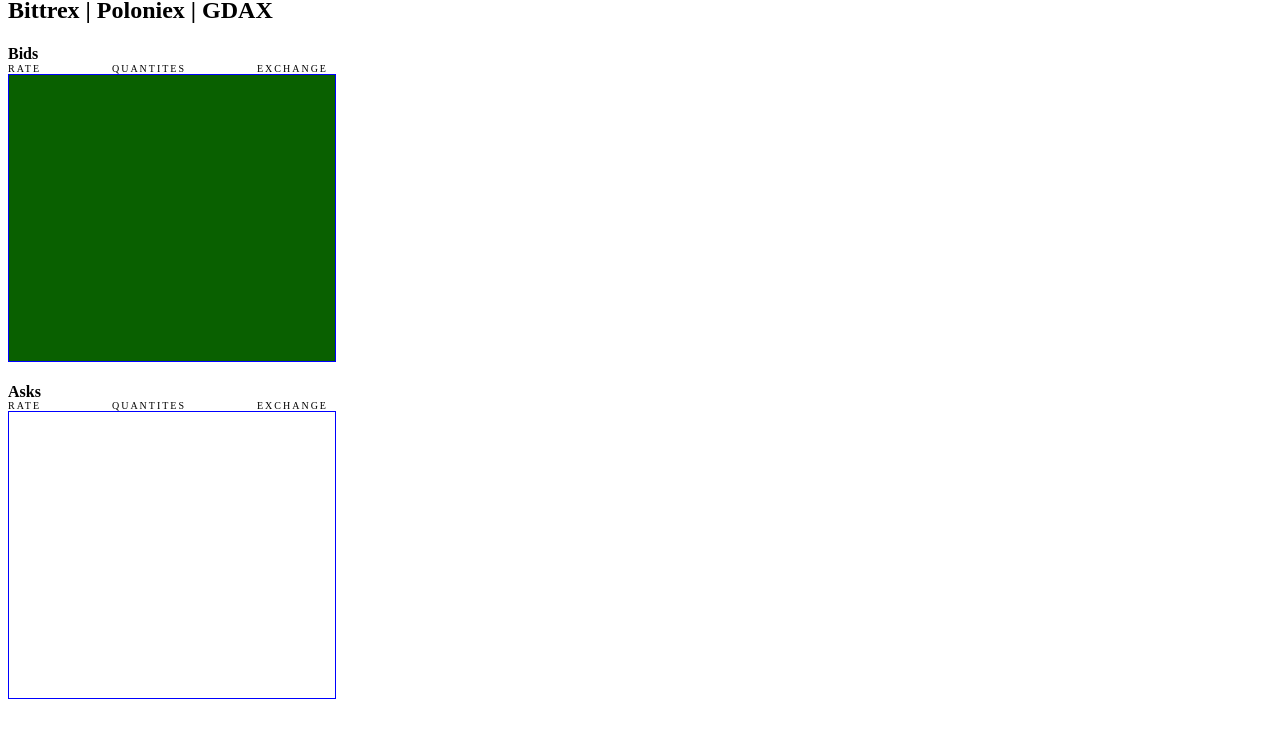
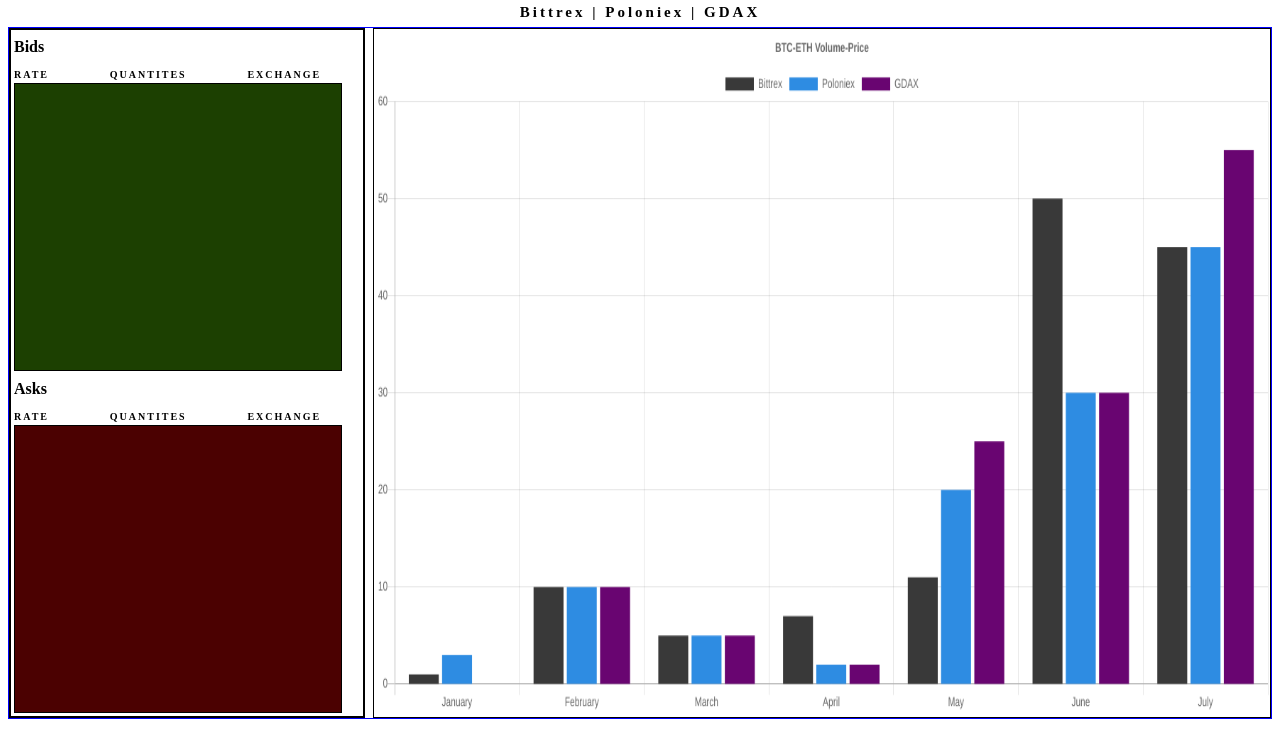
Before and after one commit to jperryman23/CombinedOrderBook-Client, a website: page index.html in a window 1280 px wide. Shown: the part 63-816 px from the top of the page. Drawn offline with nearby package versions, Linux system fonts and the light colour scheme; no server answers.

Commit message:
added jsChart template

```diff
--- /dev/null
+++ b/chart.js
@@ -0,0 +1,39 @@
+var ctx = document.getElementById('myChart').getContext('2d');
+var chart = new Chart(ctx, {
+    // The type of chart we want to create
+    type: 'bar',
+
+    // The data for our dataset
+    data: {
+        labels: ["January", "February", "March", "April", "May", "June", "July"],
+        datasets: [
+            {
+                label: "Bittrex",
+                backgroundColor: 'rgb(57, 57, 57)',
+                // borderColor: 'rgb(255, 99, 132)',
+                data: [1, 10, 5, 7, 11, 50, 45],
+            },
+            {
+                label: "Poloniex",
+                backgroundColor: 'rgb(46, 140, 226)',
+                // borderColor: 'rgb(255, 99, 132)',
+                data: [3, 10, 5, 2, 20, 30, 45],
+            },
+            {
+                label: "GDAX",
+                backgroundColor: 'rgb(105, 5, 113)',
+                // borderColor: 'rgb(255, 99, 132)',
+                data: [0, 10, 5, 2, 25, 30, 55],
+            }
+
+    ]
+    },
+
+    // Configuration options go here
+    options: {
+        title: {
+            display: true,
+            text: 'BTC-ETH Volume-Price'
+        }
+    }
+});
--- a/client.css
+++ b/client.css
@@ -1,5 +1,11 @@
+html{
+    height: 90vh;
+}
+
 body {
- height: 100vh;
+ height: 97vh;
+ /* width: 90vw; */
+
 }
 
 header {
@@ -15,26 +21,56 @@
     font-family: Dolce Vita;
     letter-spacing: 7px;
     font-size: 30px;
-    font-weight: 500;
+    font-weight: 700;
 }
 
-h2{
-    margin-top: -.25px;
+nav{
+    height: 30px;
+    display: flex;
+    justify-content: center;
+    align-items: center;
+    font-family: Dolce Vita;
+    letter-spacing: 3px;
+    font-size: 15px;
+    font-weight: 900;
+}
+
+#mainArea{
+    display:flex;
+    flex-direction: row;
+    flex-wrap: nowrap;
+    border: 1px solid blue;
+    justify-content: space-between;
+
+
+}
+
+#activeOrders{
+    display: flex;
+    flex-direction: column;
+    justify-content: space-between;
+    border: 2px solid black;
+    width: 27vw;
+    padding: 3px;
 }
 
 h4{
-    margin-bottom: -.5px;
+    -webkit-margin-after: 1px;
+    -webkit-margin-before: 1px;
+    margin-bottom: 5px;
+    margin-top: 5px;
 }
 
 #columnNames {
     display: flex;
     flex-direction: row;
     justify-content: space-between;
-    width: 25vw;
+    width: 24vw;
     font-family: Dolce Vita;
     letter-spacing: 2px;
     font-size: 10px;
-    font-weight: 400;
+    font-weight: 600;
+    margin-top: 5px;
 }
 
 
@@ -45,9 +81,9 @@
     justify-content: space-between;
     width: 25vw;
     height:35vh;
-    border: 1px solid blue;
+    border: 1px solid black;
     padding: 3px;
-    background-color: rgb(9, 96, 0);
+    background-color: rgb(28, 64, 1);
 
 
 
@@ -76,6 +112,13 @@
     justify-content: space-between;
     width: 25vw;
     height:35vh;
-    border: 1px solid blue;
+    border: 1px solid black;
     padding: 3px;
+    background-color: rgb(75, 1, 1);
 }
+
+#myChart {
+    border: 1px solid black;
+    width: 70vw !important;
+    height: 86vh !important;
+}
--- a/index.html
+++ b/index.html
@@ -1,5 +1,6 @@
 <!DOCTYPE html>
 <html lang="en" dir="ltr">
+
 <head>
     <meta charset="utf-8">
     <meta name="viewport" content="width=device-width, initial-scale=1, shrink-to-fit=no">
@@ -7,13 +8,17 @@
     <link rel="stylesheet" type="text/css" href="client.css">
     <title>Combined Order Book</title>
 </head>
+
 <body>
-   </main>
    <header>
       <div classname="title"> Combined Order Book </div>
    </header>
-   <h2> Bittrex | Poloniex | GDAX </h2>
+   <nav>
+      <div>Bittrex | Poloniex | GDAX </div>
+   </nav>
+    <div id="mainArea">
 
+<div id="activeOrders">
       <h4>Bids</h4>
          <div id="columnNames">
             <div> RATE </div>
@@ -22,9 +27,9 @@
          </div>
          <section id="bids" style="overflow-y:scroll">
 
-         <div id="rate">  </div>
-         <div id="quantities">  </div>
-         <div id="exchange">  </div>
+            <div id="rate"> </div>
+            <div id="quantities"> </div>
+            <div id="exchange"> </div>
 
          </section>
 
@@ -36,18 +41,34 @@
             <div> EXCHANGE </div>
          </div>
          <section id="asks" style="overflow-y:scroll">
-<!--
-               <div id="rates"> Rate </div>
 
-               <div id="sells"> Quantities </div>
+            <div id="a_rate"> </div>
 
-               <div id="exchange"> Exchange </div> -->
+            <div id='a_quantities'> </div>
+
+            <div id="a_exchange"> </div>
 
          </section>
+</div>
 
 
-      <script src="//cdnjs.cloudflare.com/ajax/libs/jquery/3.3.1/jquery.js" charset="utf-8"> </script>
+
+    <canvas id="myChart"></canvas>
+
+
+
+
+</div>
+
+
+    <script src="//cdnjs.cloudflare.com/ajax/libs/jquery/3.3.1/jquery.js" charset="utf-8">
+    </script>
+
+    <script src="https://cdnjs.cloudflare.com/ajax/libs/Chart.js/2.4.0/Chart.min.js"></script>
      <script src="client.js" charset="utf-8"></script>
-   </main>
+      <script src="chart.js" charset="utf-8"></script>
+
+
 </body>
+
 </html>
```
Lines whose indentation alone changed are shown as unchanged.
